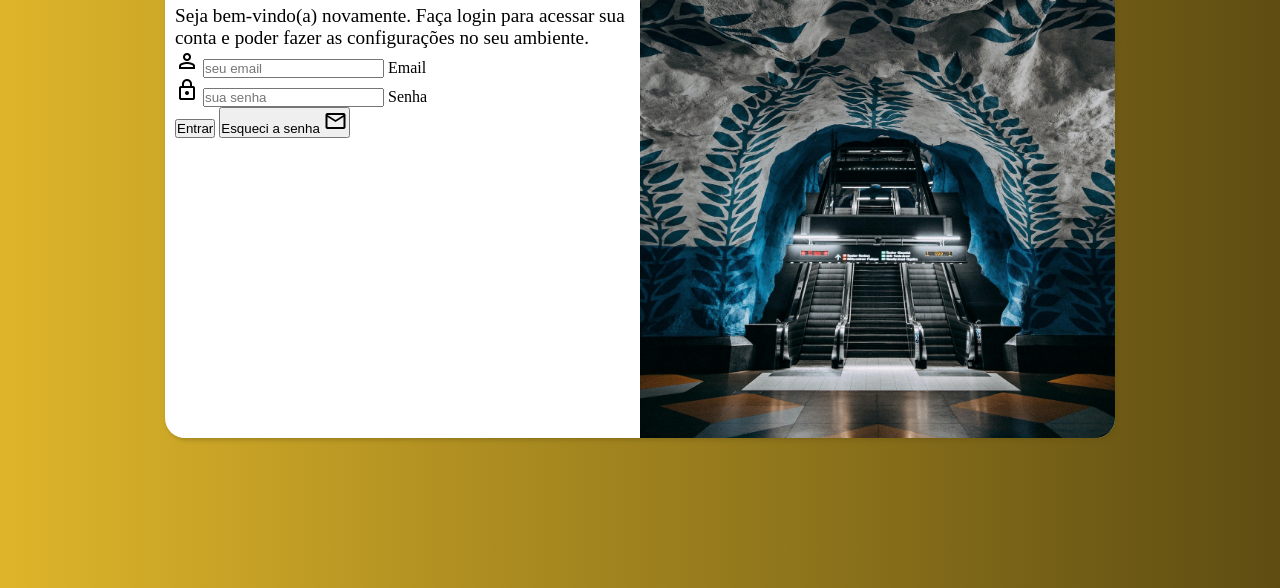
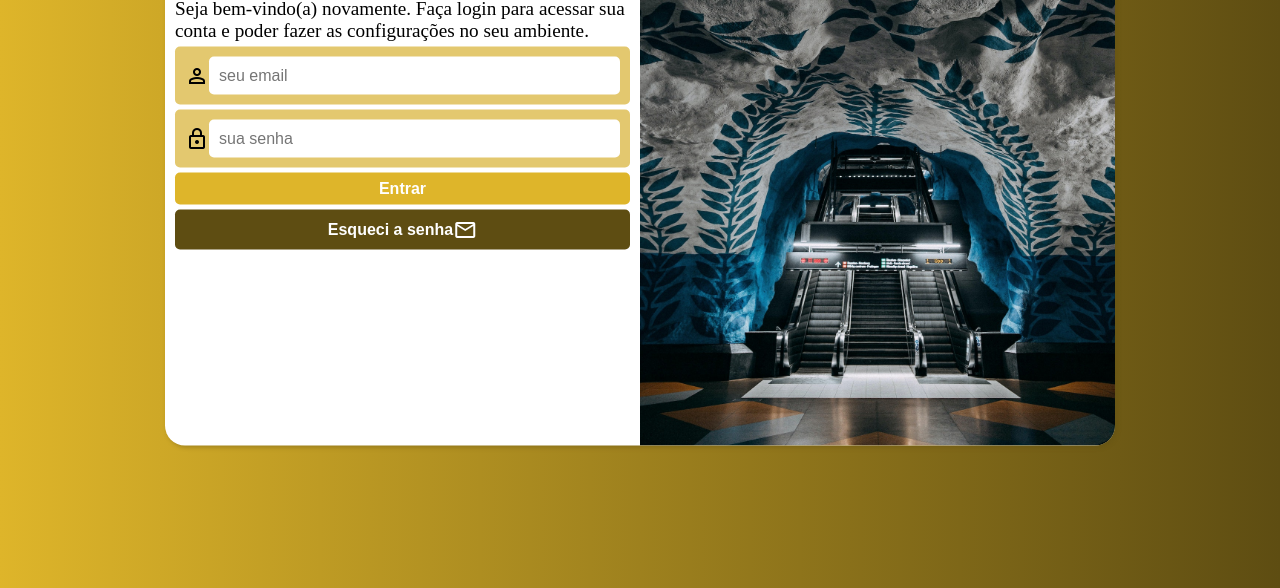
Before and after one commit to HigorBraga/projeto-login, a plain HTML site: page index.html in a window 1280 px wide. Shown: the part 212-800 px from the top of the page. Drawn offline with nearby package versions, Linux system fonts and the light colour scheme.

Commit message:
Estilos na area do formulario
Nesta atualização contém estilos na seção do formulario, fazendo com que ele fique inteiramente na tela do celular sem ter a barra de rolagem e configurando o input para que o email fique todo dentro do mesmo. Também deixando os icons no fiquem  alinhados com inputs e com o botão de esqueci a senha.

```diff
--- a/css/mobile.css
+++ b/css/mobile.css
@@ -37,8 +37,8 @@ main {
     left: 50%;
     transform: translate(-50%, -50%);
     background-color: #fff;
-    width: 15.625em;
-    height: 31.25em;
+    width: 18.75em;
+    height: 32.188em;
     border-radius: 1.25em;
     overflow: hidden;
     box-shadow: 0.125em 0.125em 0.25em rgba(94, 78, 18, 0.363);
@@ -73,3 +73,85 @@ h1 {
 p {
     font-size: 0.8em;
 }
+
+
+.grupo-acesso {
+    display: flex;
+    flex-direction: row;
+    align-items: center;
+    justify-content: flex-start;
+    width: 100%;
+    background-color: var(--cor01);
+    border-radius: 0.313em;
+    margin: 0.313em 0em;
+    padding: 0.625em;
+}
+
+
+label {
+    display: none;
+}
+
+
+ input {
+    font-size: 1em;
+    width: 100%;
+    padding: 0.625em;
+    border: none;
+    border-radius: 0.313em;
+ }
+
+
+.grupo-botoes {
+    display: flex;
+    flex-direction: column;
+    justify-content: center;
+    align-items: center;
+}
+
+
+#entrar {
+    display: flex;
+    flex-direction: row;
+    align-items: center;
+    justify-content: center;
+    width: 100%;
+    height: 2em;
+    font-size: 1em;
+    background-color: var(--cor02);
+    color: #fff;
+    font-weight: bold;
+    border: none;
+    border-radius: 0.313em;
+    transition: 0.4s ease-in-out;
+    cursor: pointer;
+}
+
+
+#entrar {
+    margin-bottom: 0.313em;
+}
+
+
+#esqsenha {
+    display: flex;
+    flex-direction: row;
+    justify-content: center;
+    align-items: center;
+    width: 100%;
+    height: 2.5em;
+    font-size: 1em;
+    background-color: var(--cor04);
+    color: #fff;
+    font-weight: bold;
+    border: none;
+    border-radius: 0.313em;
+    transition: 0.4s ease-in-out;
+    cursor: pointer;
+}
+
+
+#entrar:hover, #esqsenha:hover {
+    background-color: var(--cor03);
+    color: #000;
+}
--- a/index.html
+++ b/index.html
@@ -35,8 +35,8 @@
 
 
                     <div class="grupo-botoes">
-                        <button type="submit" value="Entrar">Entrar</button>
-                        <button type="button">Esqueci a senha <span class="material-symbols-outlined">mail</span></button>
+                        <button type="submit" value="Entrar" id="entrar">Entrar</button>
+                        <button type="button" id="esqsenha">Esqueci a senha <span class="material-symbols-outlined">mail</span></button>
                     </div>
                 </form>
             </div>
```
